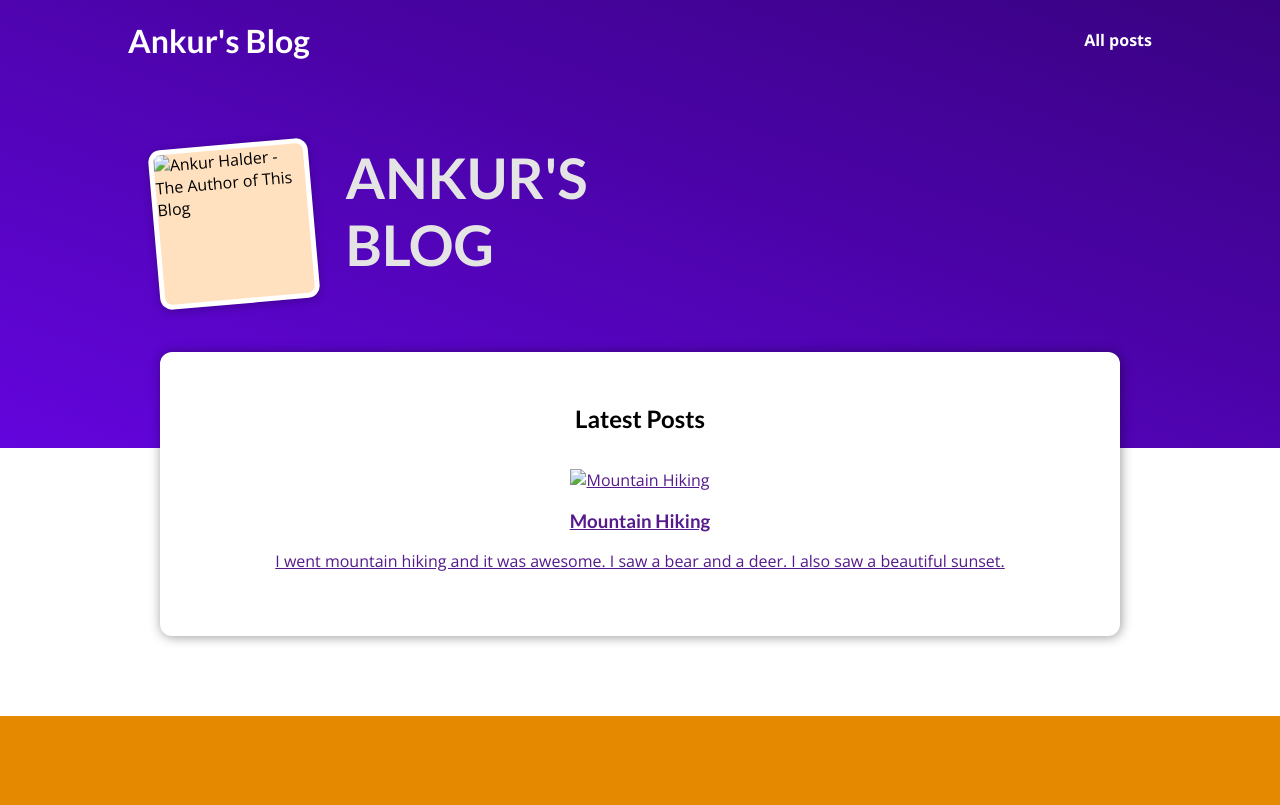
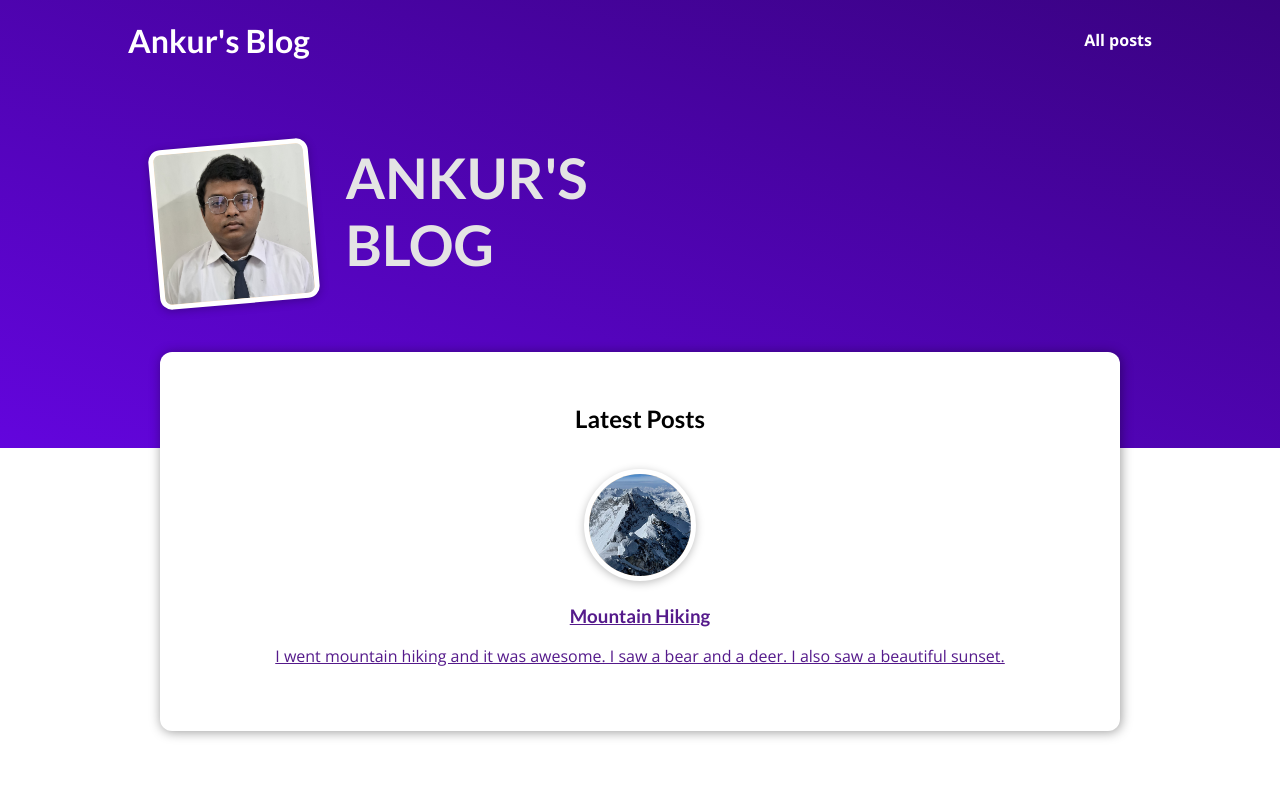
Before and after one commit to ankurhalder/django-blog, a Django app: page / in a window 1280 px wide. Shown: the top 805 px of the page. Run offline with Django 5.2, Linux system fonts and the light colour scheme.

Commit message:
Refactor CSS and update image sources

```diff
--- a/blog/app/static/app/index.css
+++ b/blog/app/static/app/index.css
@@ -58,12 +58,6 @@
   flex: 1;
   padding: 1rem;
   text-align: center;
-  transform: 0.5s all ease-in-out;
-}
-#latest-posts li:hover {
-  background-color: #fff;
-  transform: translate(-2px -2px);
-  box-shadow: 0 2px 8px rgba(0, 0, 0, 0.25);
 }
 
 #about {
@@ -81,3 +75,15 @@
   font-size: 1.5rem;
   color: #353535;
 }
+
+.mountain {
+  width: 7rem;
+  height: 7rem;
+  object-fit: cover;
+  object-position: top;
+  border: 5px solid white;
+  border-radius: 50%;
+  background-color: #ffe1bf;
+
+  box-shadow: 0 2px 8px rgba(0, 0, 0, 0.25);
+}
--- a/blog/app/templates/app/index.html
+++ b/blog/app/templates/app/index.html
@@ -17,10 +17,7 @@
     </header>
     <section id="welcome">
         <header>
-            <img src=""
-                 alt="Ankur Halder - The Author of This Blog"
-                 height="20"
-                 width="20" />
+            <img src="{% static "app/images/Ankur_Halder.jpg" %}" alt="Ankur Halder - The Author of This Blog" height="20" width="20" />
             <h2>ANKUR'S BLOG</h2>
         </header>
     </section>
@@ -30,7 +27,7 @@
             <li>
                 <article class="post">
                     <a href="">
-                        <img src="" alt="Mountain Hiking" height="20" width="20" />
+                        <img class="mountain" src="{% static "app/images/mountain.jpg" %}" alt="Mountain Hiking" height="20" width="20" />
                         <div class="post__content">
                             <h3>Mountain Hiking</h3>
                             <p>I went mountain hiking and it was awesome. I saw a bear and a deer. I also saw a beautiful sunset.</p>
```
Also changed, not shown: blog/app/static/app/images/Ankur_Halder.jpg (added), blog/app/static/app/images/coding.jpg (added), blog/app/static/app/images/mountain.jpg (added), blog/app/static/app/images/woods.png (added).
